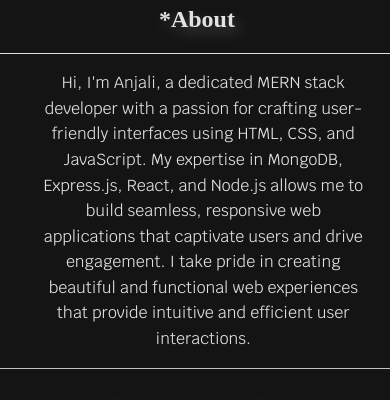
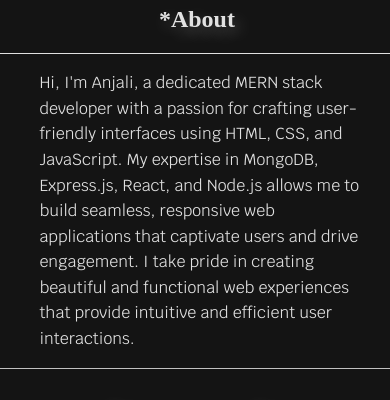
Before and after one commit to VibhuteAnjali/Anjali, a React (Vite) app: page / in a window 390 px wide. Shown: the part 696-1096 px from the top of the page. Built offline with nearby package versions, Linux system fonts and the light colour scheme; a web font is replaced by a local one.

Commit message:
Update About.css

```diff
--- a/src/styles/About.css
+++ b/src/styles/About.css
@@ -78,4 +78,7 @@
     margin-bottom: 1em;
 
   }
+  .about p{
+    text-align: left;
+  }
 }
```
